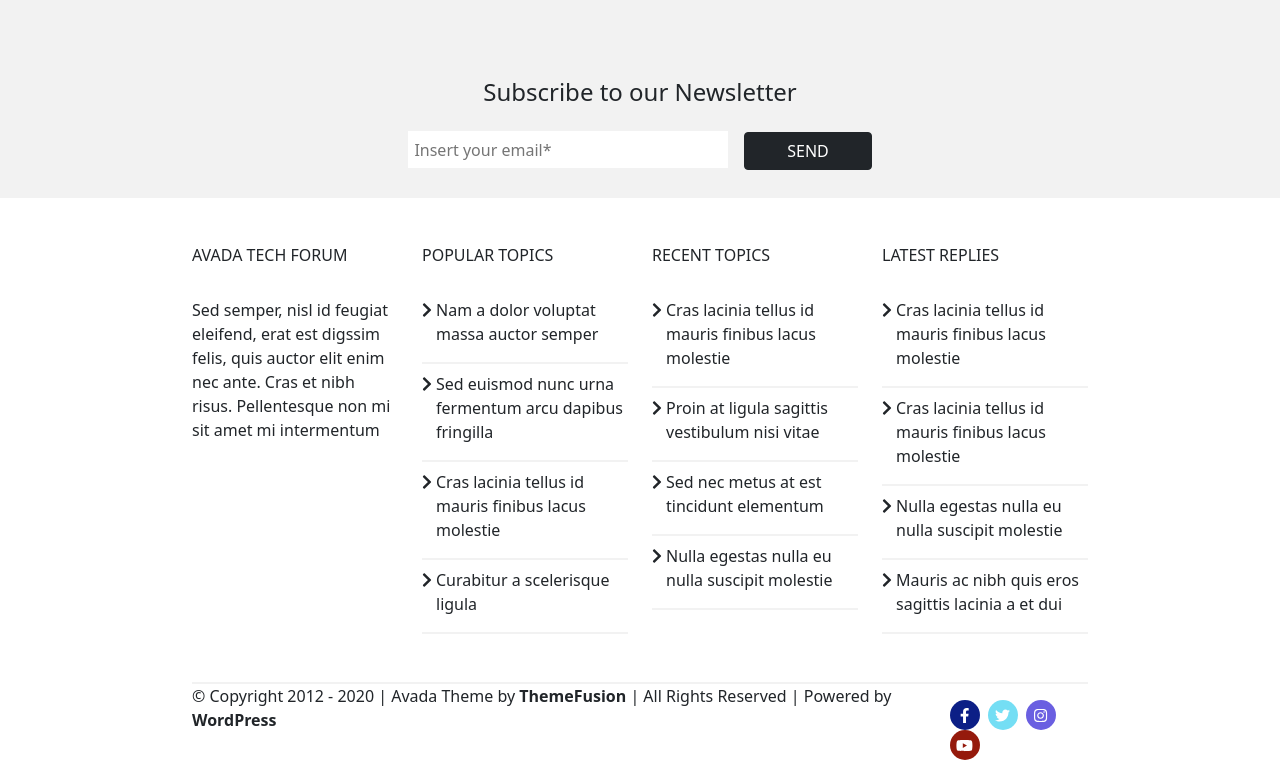
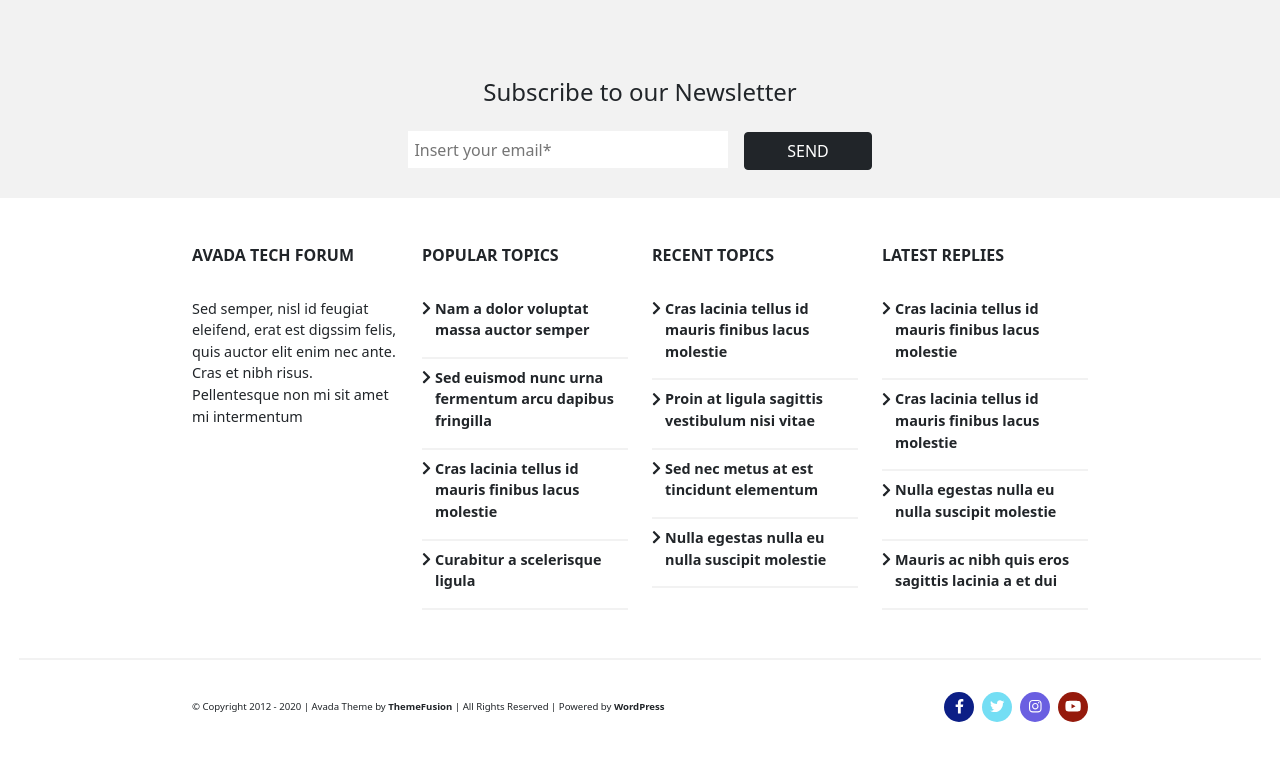
Before and after one commit to Gtp87/proj-html-vuejs, a Vue app: page / in a window 1280 px wide. Shown: the part 4037-4813 px from the top of the page. After the commit the page ends 4775 px from the top, so only its background shows below. Built offline with nearby package versions, Linux system fonts and the light colour scheme.

Commit message:
fixing footer

```diff
--- a/src/components/Footer.vue
+++ b/src/components/Footer.vue
@@ -4,11 +4,11 @@
         <div class="footer-top mt-5">
             <div class="row row-cols-4">
                 <div class="col">
-                    <h6 class="text-uppercase mb-4">avada tech forum</h6>
-                    <p class="pt-2">Sed semper, nisl id feugiat eleifend, erat est digssim felis, quis auctor elit enim nec ante. Cras et nibh risus. Pellentesque non mi sit amet mi intermentum</p>
+                    <h6 class="text-uppercase fw-bold mb-4">avada tech forum</h6>
+                    <p class="forum-text pt-2">Sed semper, nisl id feugiat eleifend, erat est digssim felis, quis auctor elit enim nec ante. Cras et nibh risus. Pellentesque non mi sit amet mi intermentum</p>
                 </div>
                 <div class="col">
-                    <h6 class="text-uppercase mb-4">popular topics</h6>
+                    <h6 class="text-uppercase fw-bold mb-4">popular topics</h6>
                     <div class="link pt-2 d-flex">
                         <span><i class="fas fa-chevron-right me-1"></i></span><p>Nam a dolor voluptat massa auctor semper</p>
                     </div>
@@ -23,7 +23,7 @@
                     </div>
                 </div>
                 <div class="col">
-                    <h6 class="text-uppercase mb-4">recent topics</h6>
+                    <h6 class="text-uppercase fw-bold mb-4">recent topics</h6>
                     <div class="link pt-2 d-flex">
                         <span><i class="fas fa-chevron-right me-1"></i></span><p>Cras lacinia tellus id mauris finibus lacus molestie</p>
                     </div>
@@ -38,7 +38,7 @@
                     </div>
                 </div>
                 <div class="col">
-                    <h6 class="text-uppercase mb-4">latest replies</h6>
+                    <h6 class="text-uppercase fw-bold mb-4">latest replies</h6>
                     <div class="link pt-2 d-flex">
                         <span><i class="fas fa-chevron-right me-1"></i></span><p>Cras lacinia tellus id mauris finibus lacus molestie</p>
                     </div>
@@ -54,9 +54,12 @@
                 </div>
             </div>
         </div>
-        <div class="footer-bottom mt-5">
+    </div>
+    <div class="bottom mt-5">
+        <div class="container-70">
+            <div class="footer-bottom mt-3">
                 <div class="col-12 d-flex justify-content-between">
-                <div class="copyright">
+                    <div class="copyright pt-4">
                         &#169; Copyright 2012 - 2020 | Avada Theme by <span class="fw-bold">ThemeFusion</span> | All Rights Reserved | Powered by <span class="fw-bold">WordPress</span>
                     </div>
                     <div class="d-flex align-items-center">
@@ -87,6 +90,7 @@
                 </div>
             </div>
         </div>
+    </div>
 </footer>
 </template>
 
@@ -102,10 +106,31 @@ export default {
 @import "../assets/scss/partials/_variables.scss";
 .link {
     border-bottom: 2px solid $silverChalice;
+    font-weight: bold;
+    cursor: pointer;
+}
+
+.link:hover {
+    color: $headerBgColor;
+}
+
+.forum-text,
+.link {
+    font-size: 0.9em;
+}
+.bottom::before {
+    height: 2px;
+    width: 97%;
+    margin: auto;
+    display: block;
+    background-color: $silverChalice;
+    content:"";
 }
 
 .footer-bottom {
-    border-top:2px solid $silverChalice;
+    .copyright {
+        font-size: 0.6em;
+    }
     .icon-container {
         width: 30px;
         height: 30px;
@@ -114,6 +139,12 @@ export default {
         border-radius: 100%;
         margin: 0 auto;
         color: $colorWhite;
+        font-size: 0.9em;
+        cursor: pointer;
+    }
+
+    .icon-container:hover {
+        opacity: 0.4;
     }
     .facebook {
         background-color: $colorUltramarine;
--- a/src/components/Header.vue
+++ b/src/components/Header.vue
@@ -55,6 +55,7 @@ header {
     background-color: $headerBgColor;
     .logo {
     padding: 0.6em;
+    cursor: pointer;
     }
     li {
         display: inline-block;
```
Lines whose indentation alone changed are shown as unchanged.
